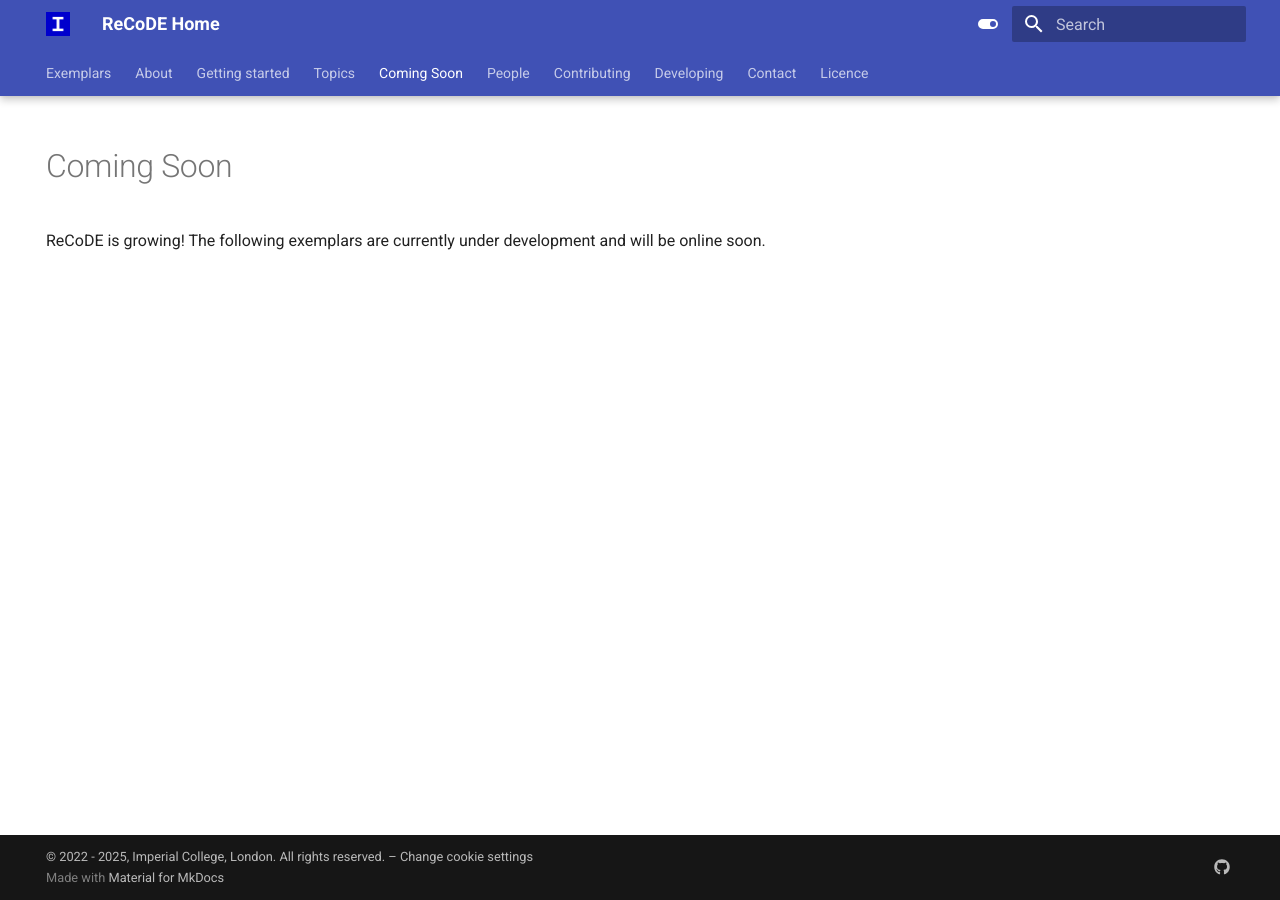
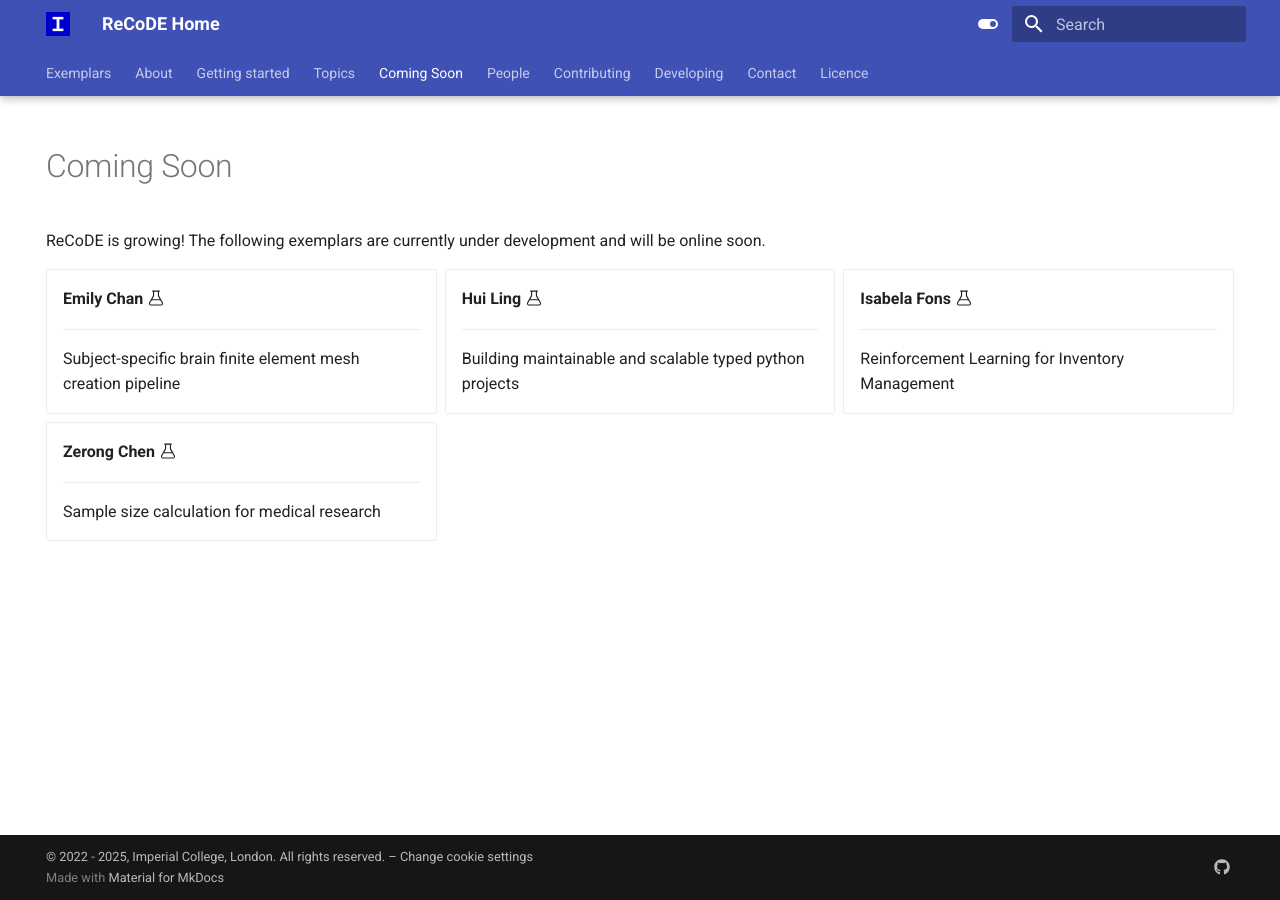
Before and after one commit to ImperialCollegeLondon/ReCoDE-home, an MkDocs documentation site: the page built from docs/coming-soon.md, in a window 1280 px wide. Built offline with MkDocs 1.6.1 and Material for MkDocs 9.7.7, drawn with Linux system fonts in a browser that asks for light colours.

Commit message:
feat: update coming-soon

```diff
--- a/docs/coming-soon.md
+++ b/docs/coming-soon.md
@@ -11,6 +11,24 @@ ReCoDE is growing! The following exemplars are currently under development and w
 
 <div class="grid cards" markdown>
 
+-  __Emily Chan__ :octicons-beaker-24:
 
+    ---
+    Subject-specific brain finite element mesh creation pipeline
+
+-  __Hui Ling__ :octicons-beaker-24:
+
+    ---
+    Building maintainable and scalable typed python projects
+
+-  __Isabela Fons__ :octicons-beaker-24:
+
+    ---
+    Reinforcement Learning for Inventory Management
+
+-  __Zerong Chen__ :octicons-beaker-24:
+
+    ---
+    Sample size calculation for medical research
 
 </div>
```
